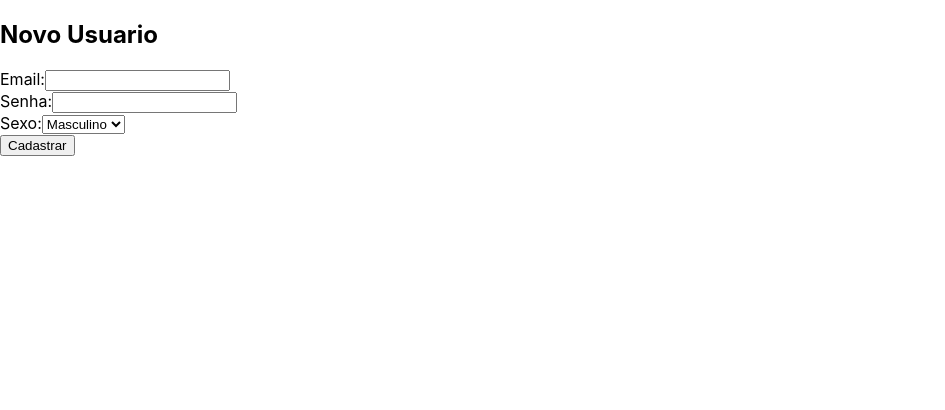
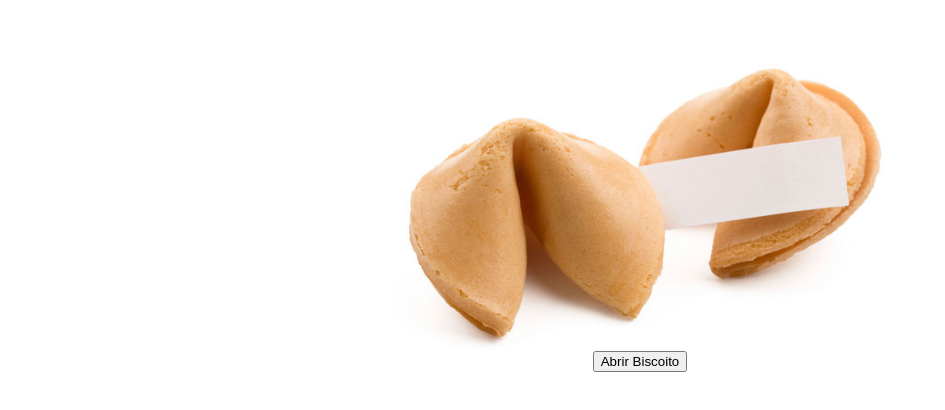
Before and after one commit to JefersonFadanelli/curso-react, a React (Create React App) app: page / in a window 1280 px wide. Shown: the top 410 px of the page, without its empty margins (0-945 px from the left). Built offline with nearby package versions, Linux system fonts and the light colour scheme.

Commit message:
Biscoito da sorte - frases randomicas

```diff
--- a/src/App.js
+++ b/src/App.js
@@ -1,4 +1,7 @@
 import React, { Component } from 'react';
+
+
+import './estilos.css';
 
 export default class App extends Component {
 
@@ -6,50 +9,39 @@
         super(props);
 
         this.state = {
-            form:{
-                email: '',
-                senha: '',
-                sexo: 'masculino'
-            }
+            textoFrase: ''
         };
 
-        this.cadastrar = this.cadastrar.bind(this);
-        this.dadosForm = this.dadosForm.bind(this);
+        this.frases = [ 'Frase 1', 'Frase 2', 'Frase 3'];
+
+        this.quebraBiscoito = this.quebraBiscoito.bind(this);
+
     }
 
-    cadastrar(){
-        const { email, senha } = this.state.form;
-        alert( senha );
-    }
-
-    dadosForm(e){
-        let form = this.state.form;
-        form[e.target.name] = e.target.value;
-        this.setState({form: form});
+    quebraBiscoito(){
+        let state = this.state;
+        let numeroAleatorio = Math.floor(Math.random() * this.frases.length);
+        state.textoFrase = this.frases[numeroAleatorio];
+        this.setState(state);
     }
 
     render(){
         return (
-            <div>
-                <h2>Novo Usuario</h2>
-                <form onSubmit={this.cadastrar}>
-                    <label>Email:</label>
-                    <input type="email" name="email" value={this.state.email}
-                        onChange={this.dadosForm}/>
-                    <br/>
-                    <label>Senha:</label>
-                    <input type="password" name="senha" value={this.state.senha}
-                        onChange={this.dadosForm}/> <br/>
-
-                    <label>Sexo:</label>
-                    <select name="sexo" value={this.state.sexo} onChange={this.dadosForm}>
-                        <option value="masculino">Masculino</option>
-                        <option value="feminino">Feminino</option>
-                    </select>
-                    <br/>
-                    <button type="submit">Cadastrar</button>
-                </form>
+            <div className="container">
+                <img src={require('./assets/biscoito.jpg')} className="img"/>
+                <Botao acaoBtn={this.quebraBiscoito}/>
+                <h3 className="frase">{this.state.textoFrase}</h3>
             </div>
         );
     }
 }
+
+class Botao extends Component{
+    render(){
+        return(
+        <div>
+            <button onClick={this.props.acaoBtn}>Abrir Biscoito</button>
+        </div>
+        );
+    }
+}
--- /dev/null
+++ b/src/estilos.css
@@ -0,0 +1,19 @@
+.container{
+    display: flex;
+    flex-direction: column;
+    width: 100%;
+    justify-content: center;
+    align-items: center;
+}
+
+.img{
+    width: 500px;
+    height: 300px;
+    margin-top: 50px;
+}
+
+.frase{
+    font-style: italic;
+    color: #dd7b22;
+    text-align: center;
+}
```
Also changed, not shown: src/assets/biscoito.jpg (added).
